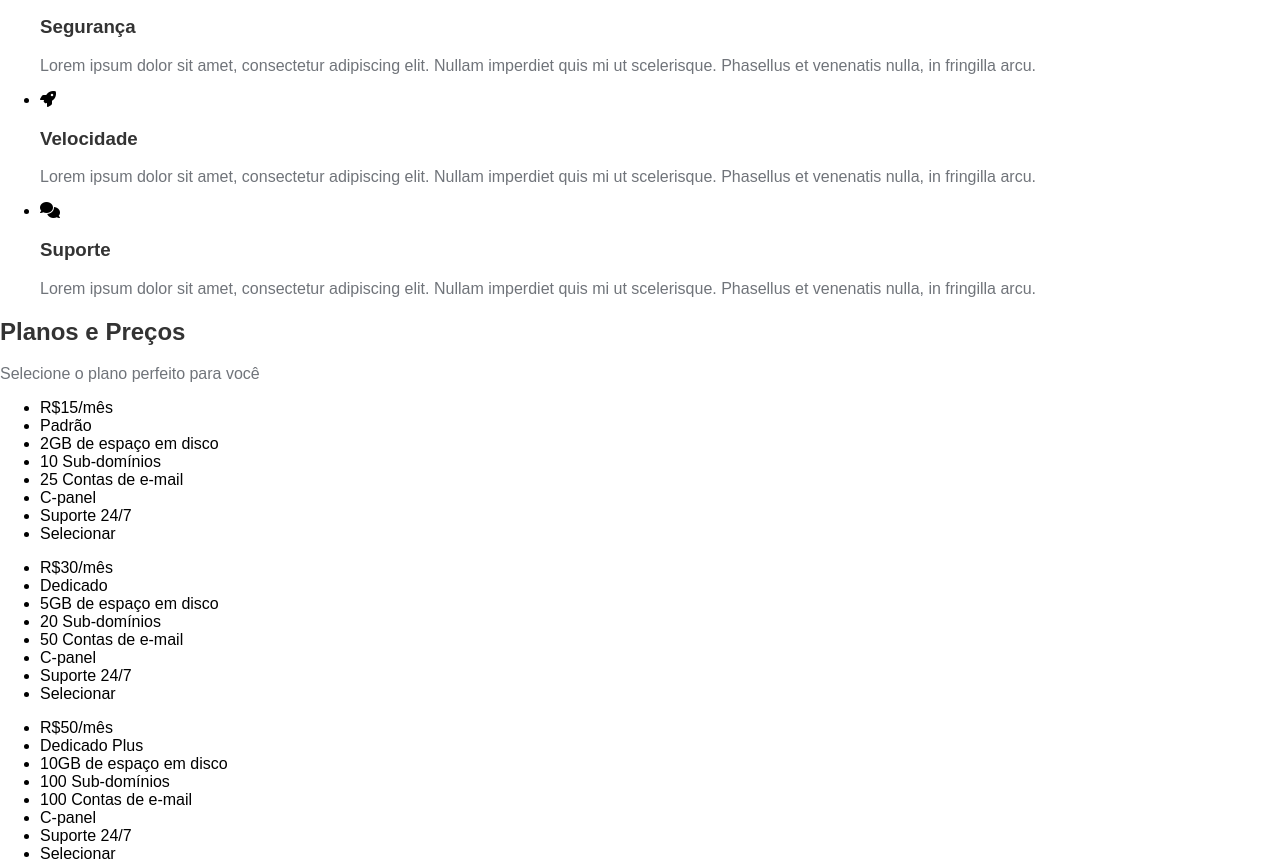
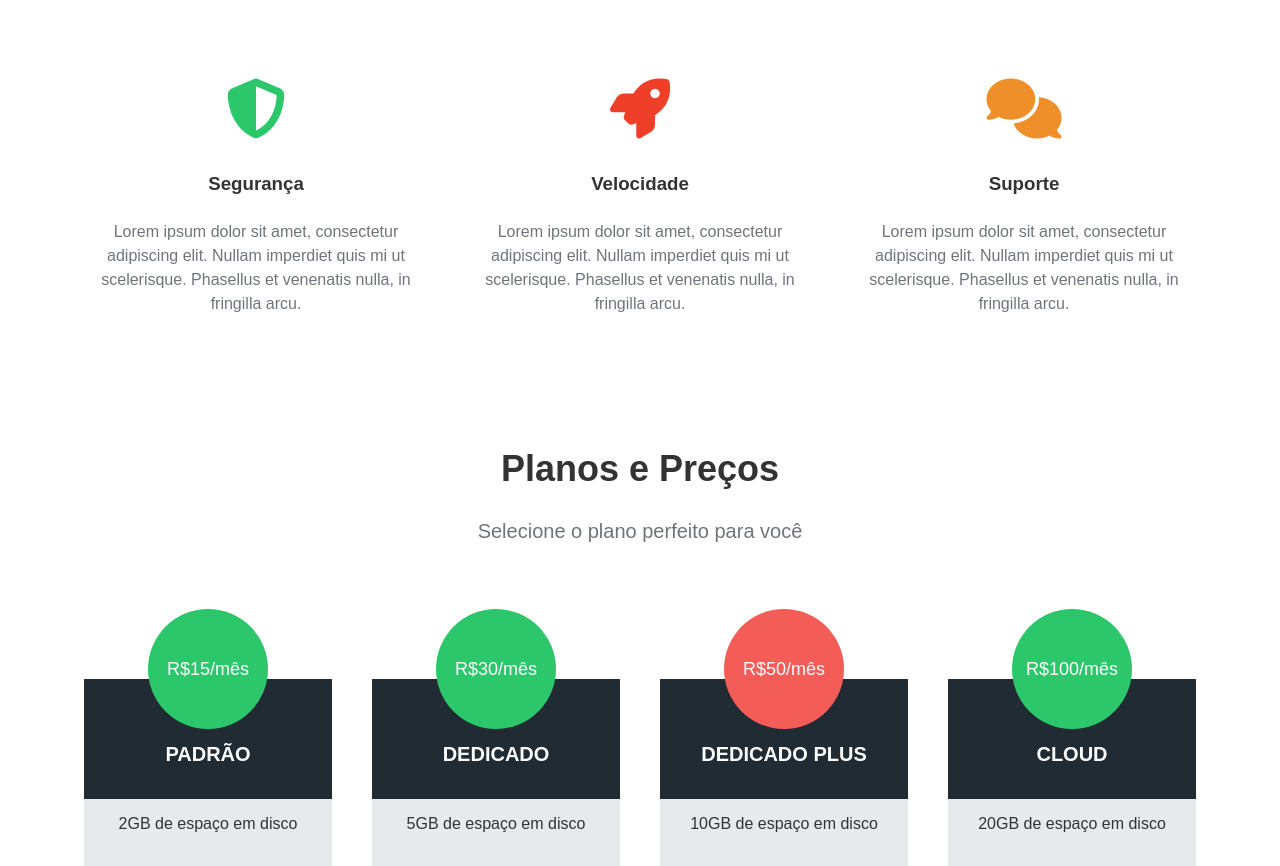
Before and after one commit to ViniciusAzambuja-Dev/hDC_Host, a plain HTML site: page index.html in a window 1280 px wide. Shown: the part 640-1506 px from the top of the page. Drawn offline with Linux system fonts and the light colour scheme.

Commit message:
feat - Add CSS for pricing and specialties section

```diff
--- a/css/style.css
+++ b/css/style.css
@@ -93,3 +93,135 @@ nav {
 .main-banner p {
 	font-size: 32px;
 }
+
+/* especialidades */
+
+.specialties-container {
+	padding: 5em 0;
+}
+
+.specialties-container ul {
+	display: flex;
+	width: 90%;
+	position: relative;
+	margin-left: auto;
+	margin-right: auto;
+	padding-left: 0;
+}
+
+.specialties-container ul li {
+	flex: 1 1 200px;
+	list-style: none;
+	text-align: center;
+	padding: 20px;
+}
+
+.fas {
+	font-size: 60px;
+	margin-bottom: 15px;
+}
+
+.fa-shield-alt {
+	color: #2CC76A;
+}
+
+.fa-rocket {
+	color: #EF3F29
+}
+
+.fa-comments {
+	color: #EF8F29;
+}
+
+.specialties-container ul li h3 {
+	margin-bottom: 25px;
+	color: #333;
+}
+
+.specialties-container ul li p {
+	line-height: 24px;
+	color: #70747A;
+}
+
+/* preços */
+
+.pricing-container {
+	padding-bottom: 5em;
+	text-align: center;
+}
+
+.pricing-container h1 {
+	font-size: 36px;
+	margin-top: 0;
+}
+
+.pricing-container p {
+	font-size: 20px;
+}
+
+.plans-container {
+	display: flex;
+	justify-content: space-between;
+	margin-top: 50px;
+	width: 90%;
+	position: relative;
+	margin-left: auto;
+	margin-right: auto;
+}
+
+.plan {
+	flex: 1 1 200px;
+	max-width: 275px;
+	margin-left: 20px;
+	margin-right: 20px;
+}
+
+.plan ul {
+	padding: 0;
+}
+
+.plan li {
+	list-style: none;
+	height: 50px;
+	line-height: 50px;
+	background-color: #e8e9ea;
+	color: #333;
+}
+
+.plan .price {
+	width: 120px;
+	height: 120px;
+	border-radius: 50%;
+	background-color: #2cc76a;
+	color: #FFF;
+	text-align: center;
+	line-height: 120px;
+	font-size: 18px;
+	position: relative;
+	margin-left: auto;
+	margin-right: auto;
+	margin-bottom: -50px;
+}
+
+.plan .plan-name {
+	text-transform: uppercase;
+	font-size: 20px;
+	font-weight: bold;
+	color: #FFF;
+	background-color: #202b34;
+	padding-top: 50px;
+	padding-bottom: 20px;
+}
+
+.plan .plan-btn {
+	background-color: #2cc76a;
+	color: #FFF;
+	font-size: 24px;
+	height: 75px;
+	line-height: 75px;
+	cursor: pointer;
+}
+
+.plan .recommended {
+	background-color: #f45c57;
+}
```
